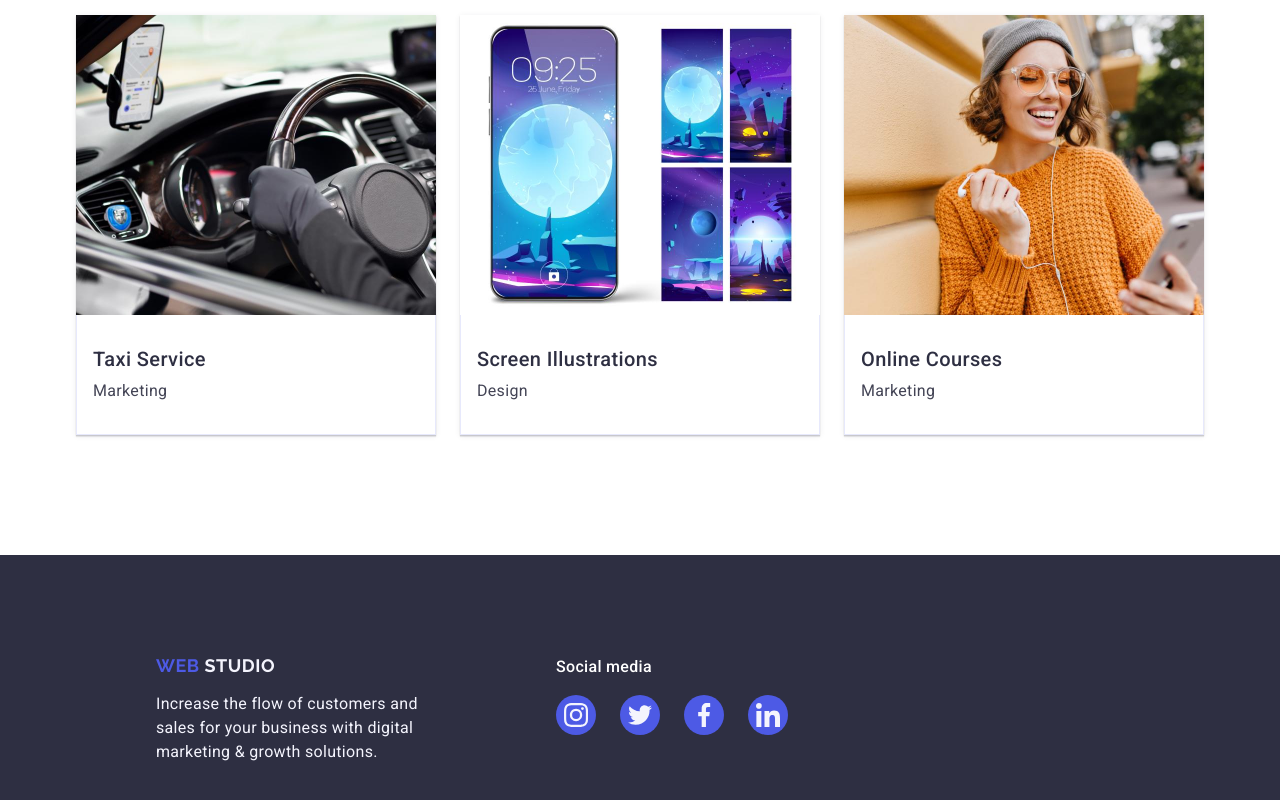
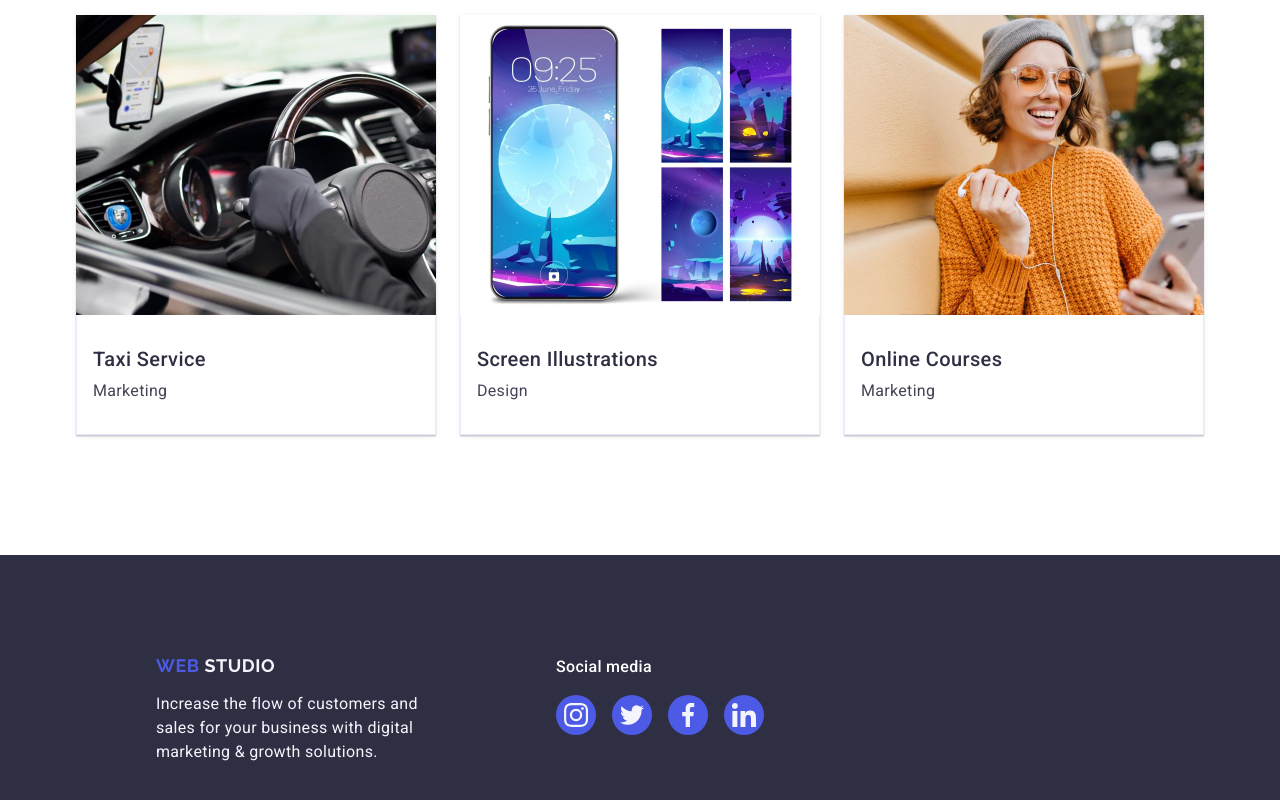
Before and after one commit to Pechkurov/goit-markup-hw-04, a plain HTML site: page index.html in a window 1280 px wide. Shown: the part 2620-3420 px from the top of the page. Drawn offline with nearby package versions, Linux system fonts and the light colour scheme.

```diff
--- a/css/styles.css
+++ b/css/styles.css
@@ -359,6 +359,8 @@ text-align: center;
     0px 2px 1px rgba(46, 47, 66, 0.08);
     transition: background-color 250ms
     cubic-bezier(0.4, 0, 0.2, 1);
+    transition: box-shadow 250ms
+    cubic-bezier(0.4, 0, 0.2, 1);
 }
 .portfolio {
     padding-top: 120px;
@@ -497,7 +499,7 @@ max-width: 280px;
 .footer-icon{
     display: flex;
     justify-content: center;
-    gap: 24px;
+    gap: 16px;
     list-style: none;
     fill: #f4f4fd;
 }
```
